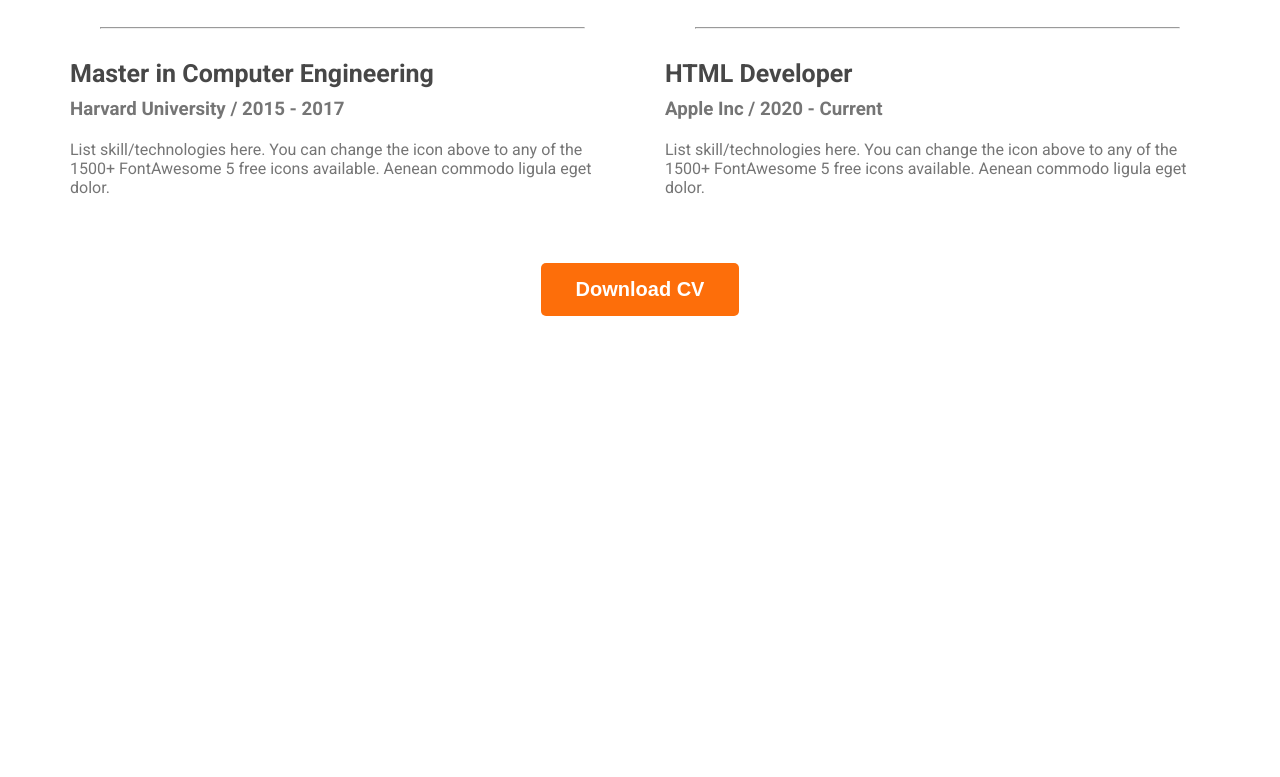
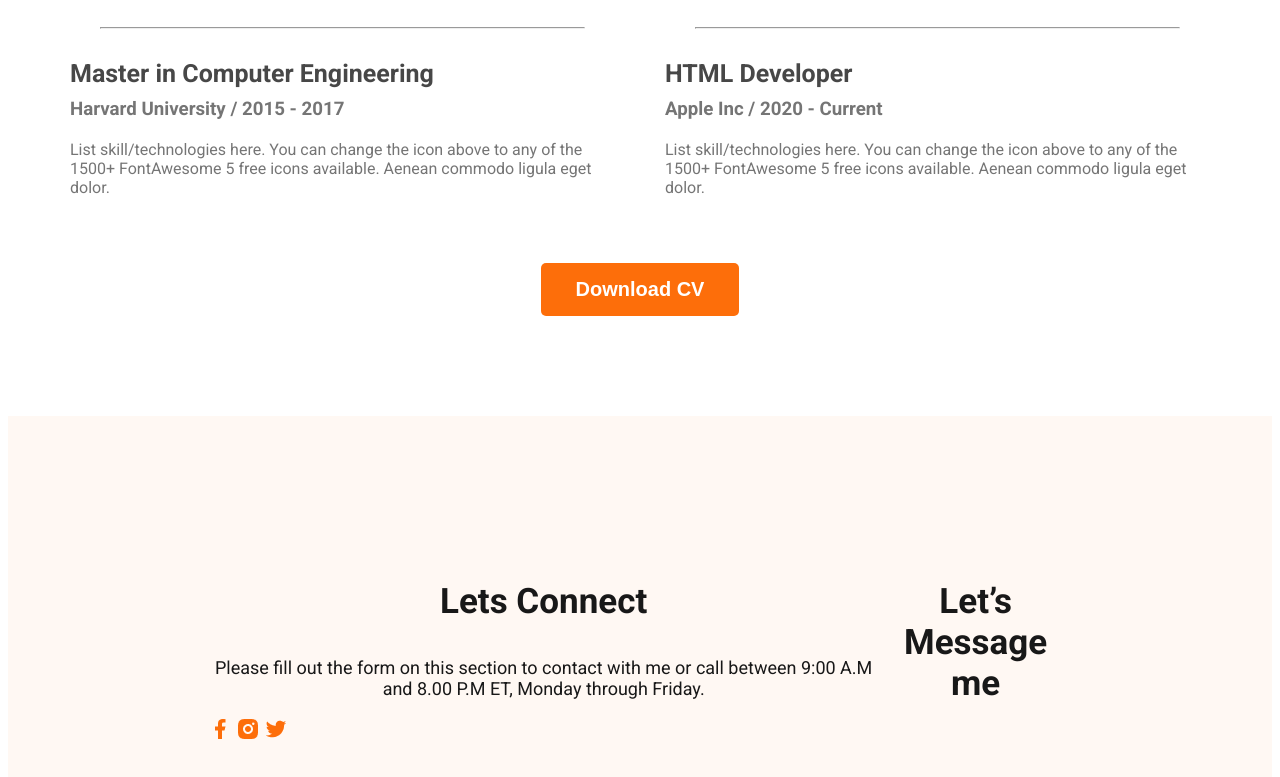
Before and after one commit to apughosh123/webdeveloper-portfolio, a plain HTML site: page index.html in a window 1280 px wide. Shown: the part 2627-3404 px from the top of the page. Before the commit the page ends 2951 px from the top, so only its background shows below. Drawn offline with nearby package versions, Linux system fonts and the light colour scheme.

Commit message:
added basic footer

```diff
--- a/index.html
+++ b/index.html
@@ -31,7 +31,8 @@
             <div class="banner-content">
                 <h3 class="banner-greeting">Hi, I am</h3>
                 <h1 class="banner-title">Apu Ghosh</h1>
-                <p class="banner-description">Shot what able cold new see hold.Friendly as an betrayed formerly he. Morning because as to society behaved moments.</p>
+                <p class="banner-description">Shot what able cold new see hold.Friendly as an betrayed formerly he.
+                    Morning because as to society behaved moments.</p>
                 <button class="btn-primary">Download CV</button>
                 <button class="btn-primary">Contact</button>
             </div>
@@ -43,7 +44,10 @@
     <main>
         <section class="about">
             <h3 class="section-title">About Me</h3>
-            <p class="section-description">I, m a designer & developer with a passion for web design. I enjoy developing simple, clean and slick websites that provide real value to the end user. Thousands of clients have procured exceptional resulfs while working with me. Delivering work within time and budget which meets clients requirements in our mata.</p>
+            <p class="section-description">I, m a designer & developer with a passion for web design. I enjoy developing
+                simple, clean and slick websites that provide real value to the end user. Thousands of clients have
+                procured exceptional resulfs while working with me. Delivering work within time and budget which meets
+                clients requirements in our mata.</p>
             <div class="about-info-container">
                 <div class="about-info">
                     <h4-info-title>Name:</h4-info-title>
@@ -68,28 +72,34 @@
         <section>
             <h3 class="section-title">What I do</h3>
             <p id="what-i-do-description" class="section-description">
-                I have more than 10 years experience building software for clients all over the world. Below is a quick overview of my main technical skill sets and technologies i use. Want to find out more about my experience? Check out my online resume and project portfolio.
+                I have more than 10 years experience building software for clients all over the world. Below is a quick
+                overview of my main technical skill sets and technologies i use. Want to find out more about my
+                experience? Check out my online resume and project portfolio.
             </p>
             <div class="skills-container">
                 <div class="skill">
                     <img src="images/icons/js.png" alt="">
                     <h3 class="skill-title">Vanilla JavaScript</h3>
-                    <p class="skill-descreption">List skill/technologies here. You can change the icon above to any of the 1500+ FontAwesome 5 free icons available. Aenean commodo ligula eget dolor.</p>
+                    <p class="skill-descreption">List skill/technologies here. You can change the icon above to any of
+                        the 1500+ FontAwesome 5 free icons available. Aenean commodo ligula eget dolor.</p>
                 </div>
                 <div class="skill">
                     <img src="images/icons/react.png" alt="">
                     <h3 class="skill-title">React</h3>
-                    <p class="skill-descreption">List skill/technologies here. You can change the icon above to any of the 1500+ FontAwesome 5 free icons available. Aenean commodo ligula eget dolor.</p>
+                    <p class="skill-descreption">List skill/technologies here. You can change the icon above to any of
+                        the 1500+ FontAwesome 5 free icons available. Aenean commodo ligula eget dolor.</p>
                 </div>
                 <div class="skill">
                     <img src="images/icons/nodejs.png" alt="">
                     <h3 class="skill-title">Node.js</h3>
-                    <p class="skill-descreption">List skill/technologies here. You can change the icon above to any of the 1500+ FontAwesome 5 free icons available. Aenean commodo ligula eget dolor.</p>
+                    <p class="skill-descreption">List skill/technologies here. You can change the icon above to any of
+                        the 1500+ FontAwesome 5 free icons available. Aenean commodo ligula eget dolor.</p>
                 </div>
                 <div class="skill">
                     <img src="images/icons/mongo.png" alt="">
                     <h3 class="skill-title">MongoDB</h3>
-                    <p class="skill-descreption">List skill/technologies here. You can change the icon above to any of the 1500+ FontAwesome 5 free icons available. Aenean commodo ligula eget dolor.</p>
+                    <p class="skill-descreption">List skill/technologies here. You can change the icon above to any of
+                        the 1500+ FontAwesome 5 free icons available. Aenean commodo ligula eget dolor.</p>
                 </div>
             </div>
 
@@ -104,21 +114,24 @@
                         <h2 class="resume-item-title">Master in Computer Engineering</h2>
                         <h3 class="resume-item-institute">Harvard University / 2015 - 2017</h3>
                         <p class="resume-item-description">List skill/technologies here. You can change the icon above
-                            to any of the 1500+ FontAwesome 5 free icons available. Aenean commodo ligula eget dolor.</p>
+                            to any of the 1500+ FontAwesome 5 free icons available. Aenean commodo ligula eget dolor.
+                        </p>
                     </div>
                     <hr>
                     <div class="resume-items">
                         <h2 class="resume-item-title">Master in Computer Engineering</h2>
                         <h3 class="resume-item-institute">Harvard University / 2015 - 2017</h3>
                         <p class="resume-item-description">List skill/technologies here. You can change the icon above
-                            to any of the 1500+ FontAwesome 5 free icons available. Aenean commodo ligula eget dolor.</p>
+                            to any of the 1500+ FontAwesome 5 free icons available. Aenean commodo ligula eget dolor.
+                        </p>
                     </div>
                     <hr>
                     <div class="resume-items">
                         <h2 class="resume-item-title">Master in Computer Engineering</h2>
                         <h3 class="resume-item-institute">Harvard University / 2015 - 2017</h3>
                         <p class="resume-item-description">List skill/technologies here. You can change the icon above
-                            to any of the 1500+ FontAwesome 5 free icons available. Aenean commodo ligula eget dolor.</p>
+                            to any of the 1500+ FontAwesome 5 free icons available. Aenean commodo ligula eget dolor.
+                        </p>
                     </div>
                 </div>
                 <div class="resume-column">
@@ -127,21 +140,24 @@
                         <h2 class="resume-item-title">Sr. Font End Developer</h2>
                         <h3 class="resume-item-institute">Apple Inc / 2020 - Current</h3>
                         <p class="resume-item-description">List skill/technologies here. You can change the icon above
-                            to any of the 1500+ FontAwesome 5 free icons available. Aenean commodo ligula eget dolor.</p>
+                            to any of the 1500+ FontAwesome 5 free icons available. Aenean commodo ligula eget dolor.
+                        </p>
                     </div>
                     <hr>
                     <div class="resume-items">
                         <h2 class="resume-item-title">Jr. Font End Developer</h2>
                         <h3 class="resume-item-institute">Apple Inc / 2020 - Current</h3>
                         <p class="resume-item-description">List skill/technologies here. You can change the icon above
-                            to any of the 1500+ FontAwesome 5 free icons available. Aenean commodo ligula eget dolor.</p>
+                            to any of the 1500+ FontAwesome 5 free icons available. Aenean commodo ligula eget dolor.
+                        </p>
                     </div>
                     <hr>
                     <div class="resume-items">
                         <h2 class="resume-item-title">HTML Developer</h2>
                         <h3 class="resume-item-institute">Apple Inc / 2020 - Current</h3>
                         <p class="resume-item-description">List skill/technologies here. You can change the icon above
-                            to any of the 1500+ FontAwesome 5 free icons available. Aenean commodo ligula eget dolor.</p>
+                            to any of the 1500+ FontAwesome 5 free icons available. Aenean commodo ligula eget dolor.
+                        </p>
                     </div>
                 </div>
             </div>
@@ -152,6 +168,19 @@
 
     </main>
     <footer>
+        <div class="footer-column">
+            <h3 class="section-title">Lets Connect</h3>
+            <p class="section-description">Please fill out the form on this section to contact with me or call between
+                9:00 A.M and 8.00 P.M ET, Monday through Friday.</p>
+            <div class="social-link">
+                <a href=""><img src="images/icons/facebook.png" alt=""></a>
+                <a href=""><img src="images/icons/insta.png" alt=""></a>
+                <a href=""><img src="images/icons/twitter.png" alt=""></a>
+            </div>
+        </div>
+        <div class="footer-column">
+            <h3 class="section-title">Let’s Message me</h3>
+        </div>
 
     </footer>
 </body>
--- a/style/portfolio.css
+++ b/style/portfolio.css
@@ -184,3 +184,10 @@ main section{
     text-align: center;
     margin-top: 50px;
 }
+/*footer style */
+footer{
+    display: flex;
+    background: #FFF8F3;
+    margin-top: 100px;
+    padding: 130px 200px;
+}
```
